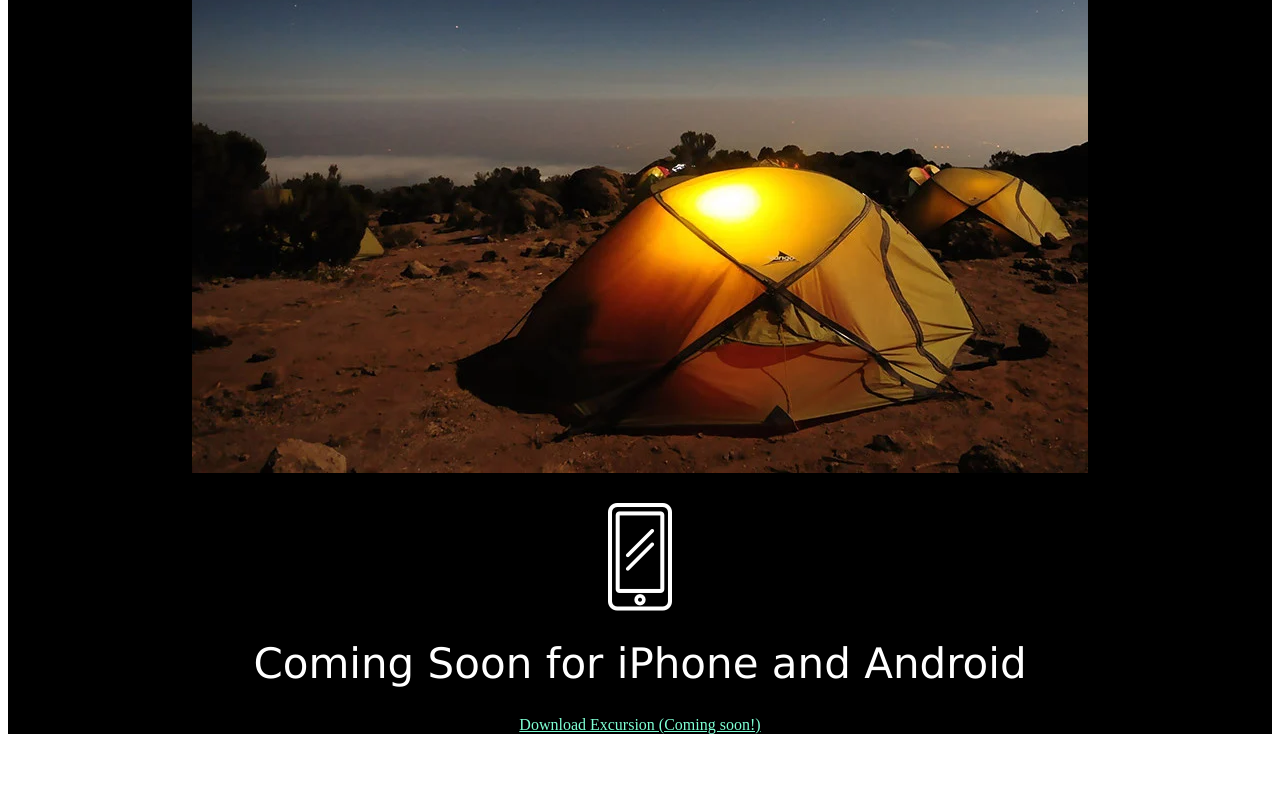
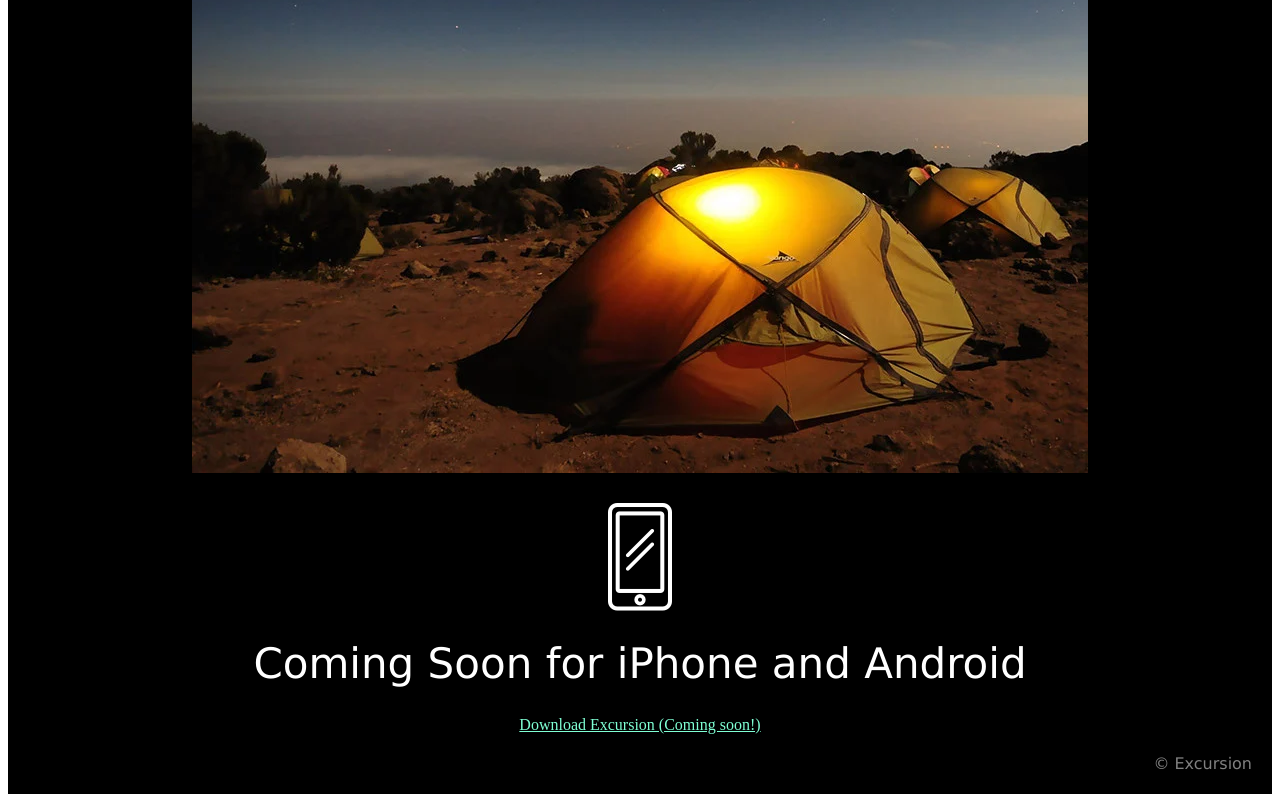
Before and after one commit to gitsamundra/excursion, a plain HTML site: page index.html in a window 1280 px wide. Shown: the part 543-1345 px from the top of the page. Before the commit the page ends 1285 px from the top, so only its background shows below. Drawn offline with Linux system fonts and the light colour scheme.

Commit message:
Add footer to the HTML page.

```diff
--- a/index.html
+++ b/index.html
@@ -25,5 +25,8 @@
             <a href="#">Download Excursion (Coming soon!)</a>
         </div>
     </main>
+    <footer class="copyright">
+        <div>&copy; Excursion </div>
+    </footer>
 </body>
 </html>
--- a/resources/css/style.css
+++ b/resources/css/style.css
@@ -61,3 +61,13 @@
     color: aquamarine;
     font-size: 16px;
 }
+
+footer.copyright {
+    color: gray;
+    background-color: black;
+    height: 40px;
+    text-align: right;
+    font-family: Verdana;
+    padding-right: 20px;
+    padding-top: 20px;
+}
```
